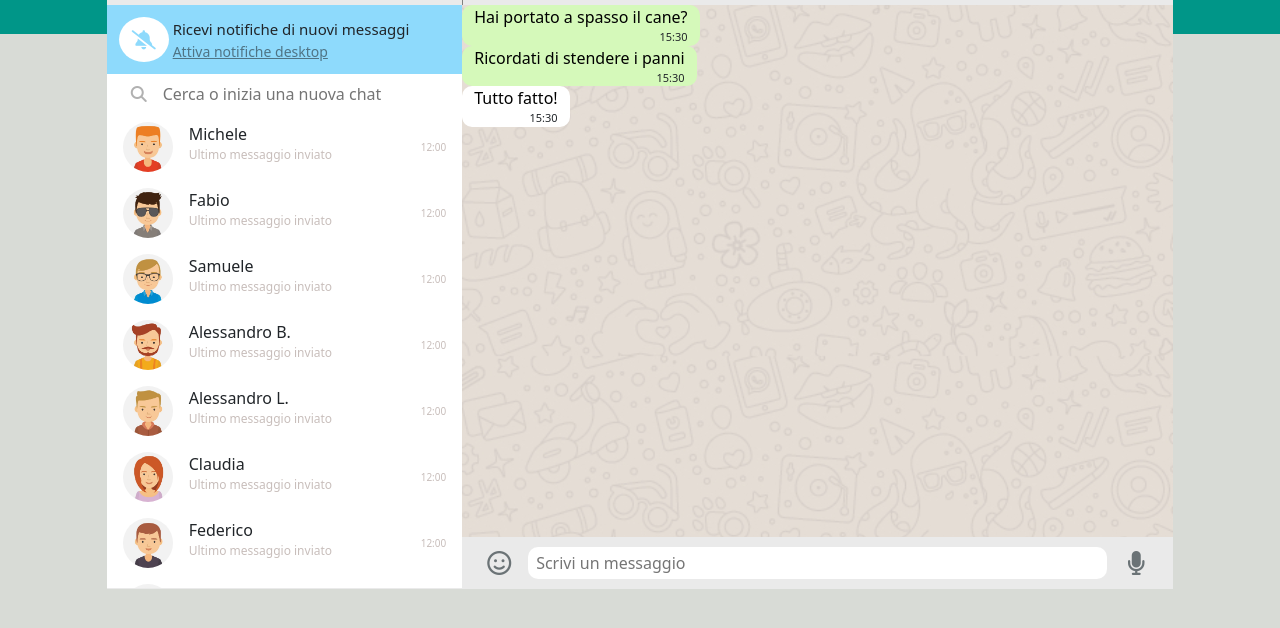
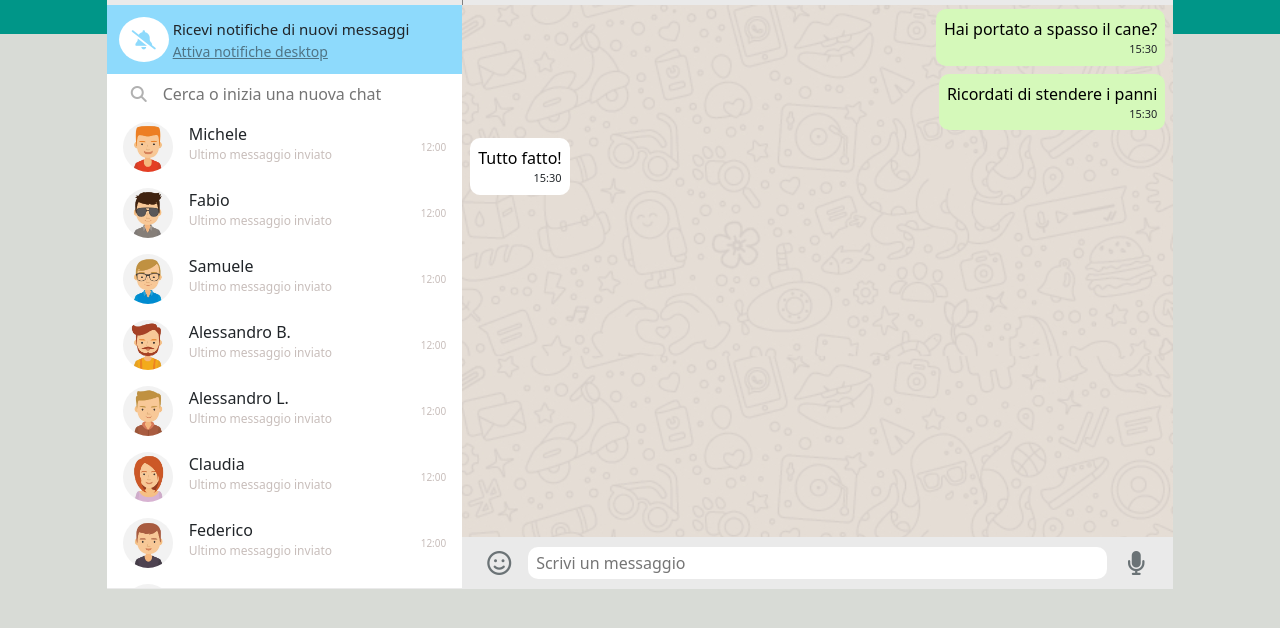
Before and after one commit to MicheleRossetti02/vue-boolzapp, a plain HTML site: page milestone 2/index.html in a window 1280 px wide. Shown: the part 126-754 px from the top of the page. Drawn offline with nearby package versions, Linux system fonts and the light colour scheme.

Commit message:
markup message

```diff
--- a/milestone 2/assets/css/style.css
+++ b/milestone 2/assets/css/style.css
@@ -143,13 +143,13 @@ header.info{
 }
 
 /* #region chat */
-main.chat{
+main.chat_display{
 background-color: #4F7485;
 height: calc(100% - 118px);
  background-image: url(../img/mine.jpg);
 background-size:contain;
 overflow-y: auto;
-
+flex-direction: column;
 
 }
 
@@ -170,10 +170,11 @@ border-radius: 10px;
 }
 .messaggio.ricevuto{
     background-color: white;
+    align-self: flex-start
 }
 .messaggio.io{
     background-color: #D5F9BA;
-
+align-self: flex-end;
 
 
 
--- a/milestone 2/index.html
+++ b/milestone 2/index.html
@@ -90,20 +90,22 @@
             </div>
 
         </header>
-        <main class="chat">
-        <div class="  container text-center">
-            <div class="row "  v-for="(messageInfo) in contacts[0].messages" >
-              <div class="col-auto align-self-end"  v-bind:class="messageInfo.status === 'sent'? 'messaggio io  ' : 'messaggio ricevuto ' ">
+        <main class="chat_display d-flex"  >
+
+              <div class="col-auto my-1 mx-2"  v-for="(messageInfo) in contacts[0].messages" v-bind:class="messageInfo.status === 'sent'? 'messaggio io  ' : 'messaggio ricevuto ' ">
+                <div class="markup_message p-2 " >
                     <div class="testo_principale text-black">
                         <p>{{messageInfo.message}}</p>
                     </div>
                     <div class="hours_message text-end">
                         15:30
                     </div>
-              </div>
 
                 </div>
               </div>
+
+
+
 
 
 
```
Lines whose indentation alone changed are shown as unchanged.
